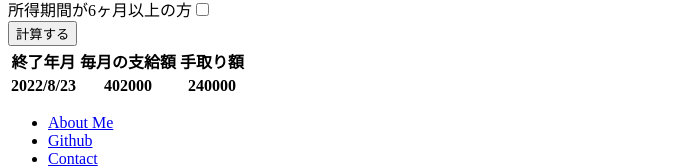
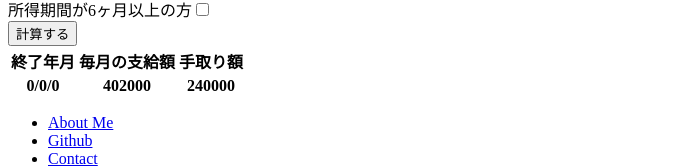
Before and after one commit to yuutan1017/benefits-calculator, a Next.js app: page /ChildcareCalculate in a window 1280 px wide. Shown: the part 531-699 px from the top of the page, without its empty margins (0-694 px from the left). Built offline with nearby package versions, Linux system fonts and the light colour scheme.

Commit message:
useState

```diff
--- a/pages/ChildcareCalculate.tsx
+++ b/pages/ChildcareCalculate.tsx
@@ -4,6 +4,7 @@ import Link from 'next/link';
 import { Layout } from '../components/Layout';
 import { today } from '../components/today';
 import { setChildcareInputs } from '../types/type';
+import { setEndDate } from '../types/type';
 
 const ChildcareCalculate = () => {
   let { year, month, day } = today();
@@ -16,17 +17,23 @@ const ChildcareCalculate = () => {
     netIncome: 230000,
     checkedOverSixM: false,
   });
-  // ↓ stateで管理して更新されたら表示が切り替わるようにプログラム
-  let endYear = parseInt(data.startYear);
-  let endMonth = parseInt(data.startMonth);
-  let endDay = parseInt(data.startDay);
 
-  const dateSprit = (e: any) => {
+  const [endData, setEndDate] = useState({ year: 0, month: 0, day: 0 });
+
+  const judgeOverSixMonth = () => {};
+
+  const dateSprit = async (e: any) => {
     setData({
       ...data,
       startYear: e.target.value.split('-')[0],
       startMonth: e.target.value.split('-')[1],
       startDay: e.target.value.split('-')[2],
+    });
+    setEndDate({
+      ...endData,
+      year: parseInt(data.startYear),
+      month: parseInt(data.startMonth),
+      day: parseInt(data.startDay),
     });
   };
 
@@ -34,21 +41,10 @@ const ChildcareCalculate = () => {
     data.checkedOverSixM = !data.checkedOverSixM;
   };
 
-  const judgeOverSixMonth = () => {
-    if (endMonth > 12) {
-      endMonth -= 6;
-      endYear += 1;
-    } else {
-      endMonth += 6;
-    }
-  };
-
+  //この段階でdataの値は変更されている。
   const calculateDailyWage = () => {
-    // const sixtySeven = Math.floor((data.grossIncome / 100) * 67);
-    // const fifty = Math.floor((data.grossIncome / 100) * 50);
-    judgeOverSixMonth();
     console.log(data);
-    console.log(endYear, endMonth, endDay);
+    console.log(endData);
   };
 
   return (
@@ -183,7 +179,7 @@ const ChildcareCalculate = () => {
                 </thead>
                 <tbody>
                   <tr>
-                    <th className="py-2 border border-gray-400">{`${endYear}/${endMonth}/${endDay}`}</th>
+                    <th className="py-2 border border-gray-400">{`${endData.year}/${endData.month}/${endData.day}`}</th>
                     <th className="py-2 border border-gray-400">402000</th>
                     <th className="py-2 border border-gray-400">240000</th>
                   </tr>
--- a/types/type.ts
+++ b/types/type.ts
@@ -17,6 +17,12 @@ export interface setChildcareInputs {
   checkedOverSixM: boolean;
 }
 
+export interface setEndDate {
+  endYear: number;
+  endMonth: number;
+  endDay: number;
+}
+
 export interface contactInputs {
   example: string;
   exampleRequired: string;
```
